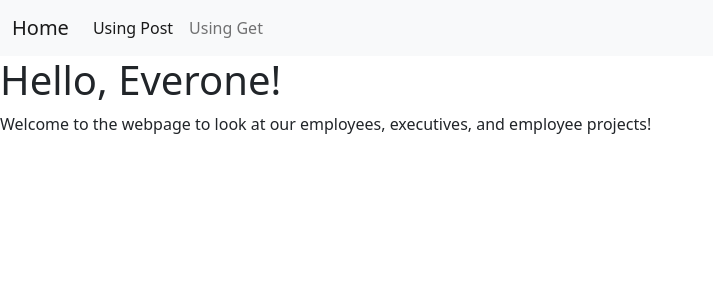
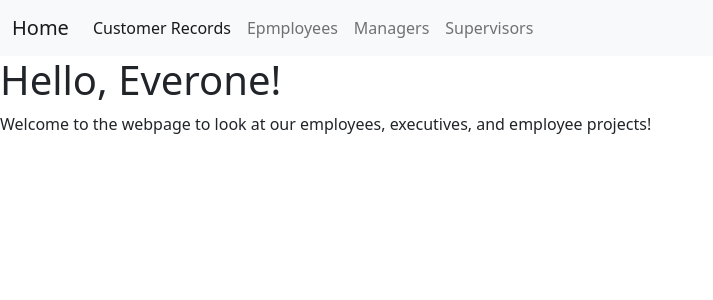
Before and after one commit to jeffreynightengale/homework3, a PHP site: page /home.php in a window 1280 px wide. Shown: the top 300 px of the page, without its empty margins (0-713 px from the left). Run offline with PHP 8.4, Linux system fonts and the light colour scheme.

Commit message:
Update header.php

```diff
--- a/header.php
+++ b/header.php
@@ -15,10 +15,16 @@
     <div class="collapse navbar-collapse" id="navbarNav">
       <ul class="navbar-nav">
         <li class="nav-item">
-          <a class="nav-link active" aria-current="page" href="index.php">Using Post</a>
+          <a class="nav-link active" aria-current="page" href="index.php">Customer Records</a>
         </li>
         <li class="nav-item">
-          <a class="nav-link" href="index1.php">Using Get</a>
+          <a class="nav-link" href="employees.php">Epmployees</a>
+        </li>
+        <li class="nav-item">
+          <a class="nav-link" href="managers.php">Managers</a>
+        </li>
+        <li class="nav-item">
+          <a class="nav-link" href="supervisors.php">Supervisors</a>
         </li>
       </ul>
     </div>
```
